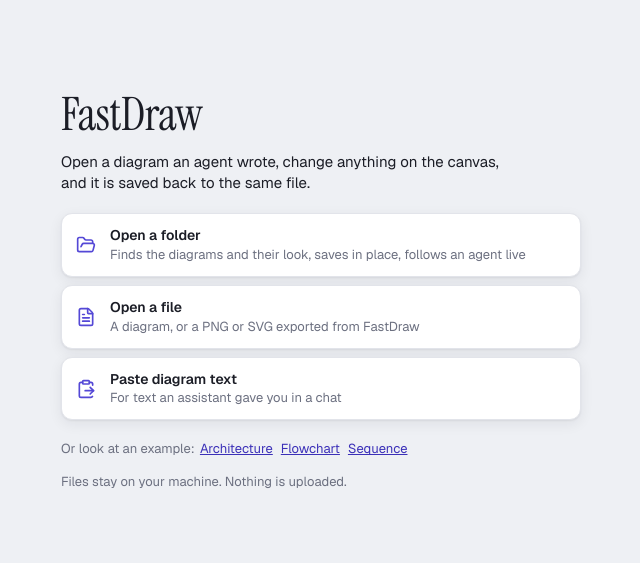
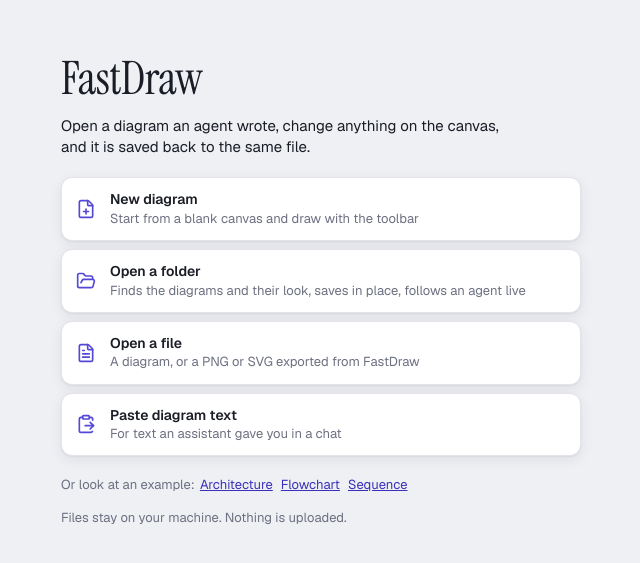
Before and after one commit to coccor/FastDraw, a React (Vite) app in the folder editor/: page / in a window 1280 px wide. Shown: the part 109-672 px from the top of the page, without its empty margins (319-959 px from the left). Built offline with nearby package versions, Linux system fonts and the light colour scheme.

Commit message:
New diagram: start from a blank canvas on the start screen and from the menu

```diff
--- a/editor/src/App.tsx
+++ b/editor/src/App.tsx
@@ -10,7 +10,7 @@ import * as files from './files.ts';
 import { Panel, TextField } from './Panel.tsx';
 import { Gallery } from './Gallery.tsx';
 import {
-  BringToFront, Check, Circle, ClipboardPaste, Copy, Diamond, Download, FileCode, FileText, FolderOpen, Hand, ImageDown, Lock, LockOpen,
+  BringToFront, Check, FilePlus, Circle, ClipboardPaste, Copy, Diamond, Download, FileCode, FileText, FolderOpen, Hand, ImageDown, Lock, LockOpen,
   Group, ListTree, Menu, Minus, MousePointer2, MoveUpRight, Pencil, Plus, Redo2, SendToBack, Shapes, Square, Trash2, TriangleAlert, Type, Undo2, Ungroup,
 } from 'lucide-react';
 import demoArch from '../../examples/test/architecture.fdraw?raw';
@@ -37,6 +37,7 @@ type Editing = { id: string; value: string; box: Box } | null;
 type Io = { file?: files.Handle; look?: files.Handle; fileMod: number; lookMod: number; written: string; folder?: files.Folder; path?: string };
 
 const snap = (v: number) => Math.round(v / 4) * 4;
+const BLANK = 'canvas 1000x700\n';
 const DEMOS: [string, string][] = [['Architecture', demoArch], ['Flowchart', demoFlow], ['Sequence', demoSeq]];
 const ICONS: Record<string, React.ReactNode> = {
   hand: <Hand size={17} />, select: <MousePointer2 size={17} />, rect: <Square size={17} />, ellipse: <Circle size={17} />, diamond: <Diamond size={17} />,
@@ -242,6 +243,16 @@ export function App() {
       setLookSrc(r.text);
     } catch { /* cancelled */ }
   }, []);
+
+  // A blank canvas in the built-in look, kept in memory until downloaded.
+  const newDiagram = () => {
+    const h = hist.current;
+    if (srcRef.current !== null && !io.current.file && h.past.length && !window.confirm('Start a new diagram? Changes to this one have not been downloaded.')) return;
+    io.current = { fileMod: 0, lookMod: 0, written: '' };
+    setFolderFiles([]);
+    setCarriedIcons({});
+    load(BLANK, null, 'untitled');
+  };
 
   const openDemo = (text: string, label: string) => {
     io.current = { fileMod: 0, lookMod: 0, written: '' };
@@ -625,6 +636,7 @@ export function App() {
           <h1>FastDraw</h1>
           <p className="lede">Open a diagram an agent wrote, change anything on the canvas, and it is saved back to the same file.</p>
           <div className="choices">
+            <button className="choice" onClick={newDiagram}><FilePlus size={20} /><span><b>New diagram</b><i>Start from a blank canvas and draw with the toolbar</i></span></button>
             {files.hasFileAccess && (
               <button className="choice" onClick={openFolder}><FolderOpen size={20} /><span><b>Open a folder</b><i>Finds the diagrams and their look, saves in place, follows an agent live</i></span></button>
             )}
@@ -722,6 +734,7 @@ export function App() {
         <button className="iconbtn island" title="Menu" aria-label="Menu" aria-expanded={menuOpen} onClick={() => { setMenuOpen((o) => !o); setGalleryOpen(false); setCtx(null); }}><Menu size={18} /></button>
         {menuOpen && (
           <div className="dropdown island" role="menu">
+            <button role="menuitem" onClick={() => { closePopups(); newDiagram(); }}><FilePlus size={16} />New diagram</button>
             {files.hasFileAccess && <button role="menuitem" onClick={() => { closePopups(); openFolder(); }}><FolderOpen size={16} />Open folder</button>}
             <button role="menuitem" onClick={() => { closePopups(); openFile(); }}><FileText size={16} />Open file</button>
             <button role="menuitem" onClick={() => { closePopups(); setPasteOpen(true); }}><ClipboardPaste size={16} />Paste diagram text</button>
```
Also changed, not shown: 1 other file (tests, documents, lock files or other folders).
